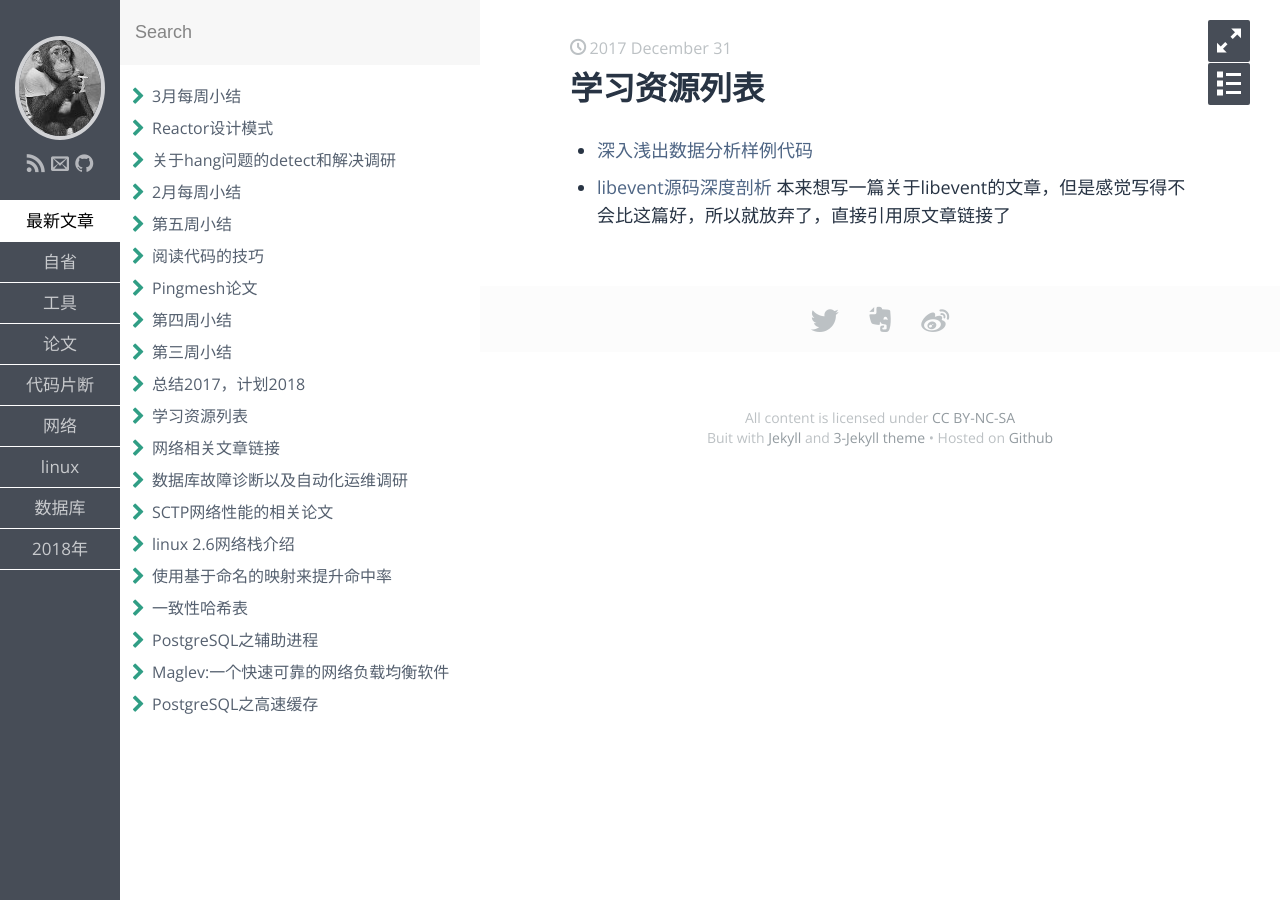
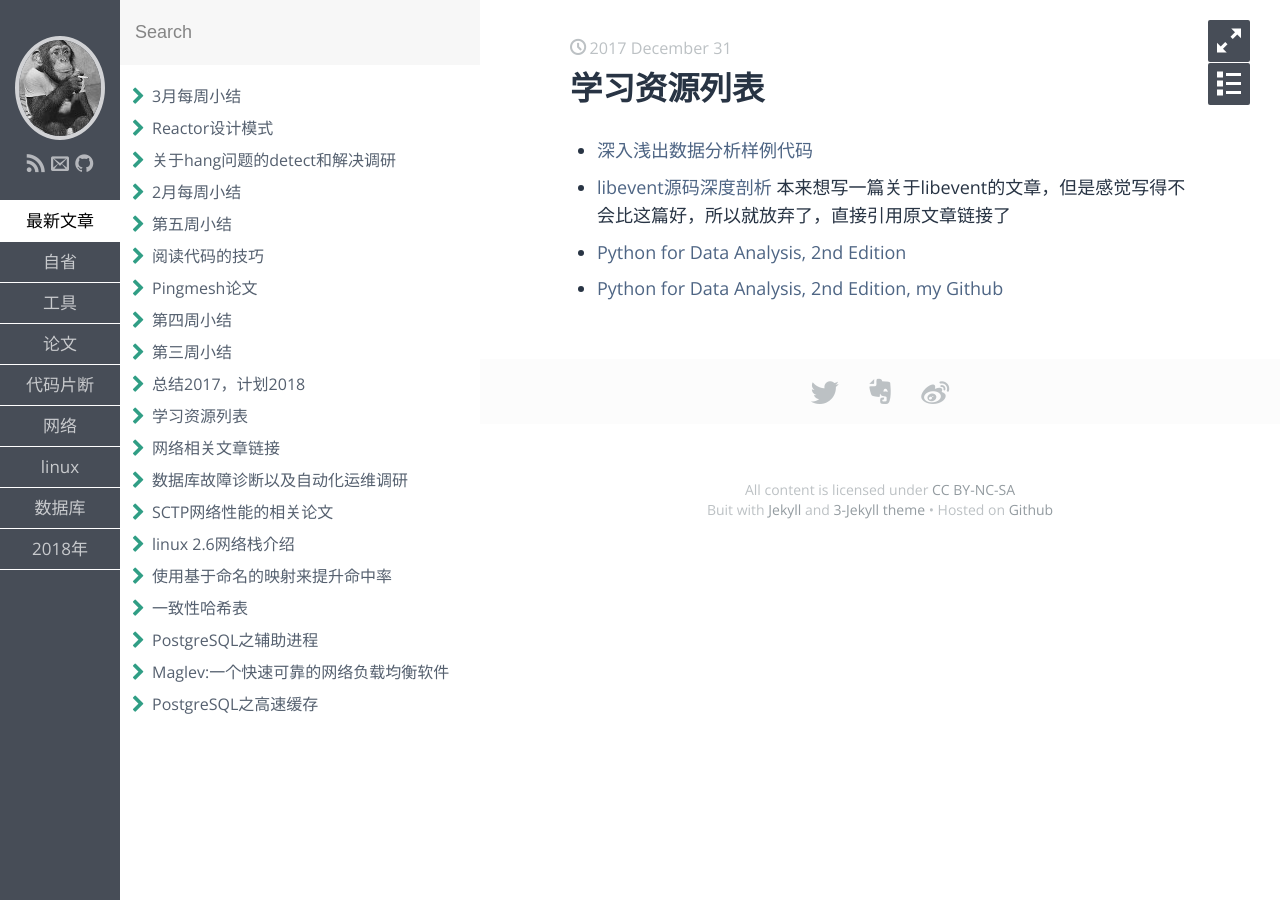
Before and after one commit to feelkill/feelkill.github.io, a Jekyll site: the page built from _posts/2018year/2017-12-31-2018year-resource-lists.md, in a window 1280 px wide. Built offline with Jekyll 4.4.1, drawn with Linux system fonts in a browser that asks for light colours; some web fonts are replaced.

Commit message:
python for data analyze resource

```diff
--- a/_posts/2018year/2017-12-31-2018year-resource-lists.md
+++ b/_posts/2018year/2017-12-31-2018year-resource-lists.md
@@ -8,3 +8,5 @@ keywords: codes, resources
 
 * [深入浅出数据分析样例代码](https://resources.oreilly.com/examples/9780596153946.git)
 * [libevent源码深度剖析](http://www.cnblogs.com/lfsblack/p/5498556.html) 本来想写一篇关于libevent的文章，但是感觉写得不会比这篇好，所以就放弃了，直接引用原文章链接了
+* [Python for Data Analysis, 2nd Edition](https://github.com/BrambleXu/pydata-notebook)
+* [Python for Data Analysis, 2nd Edition, my Github](https://github.com/feelkill/pydata-book)
```
